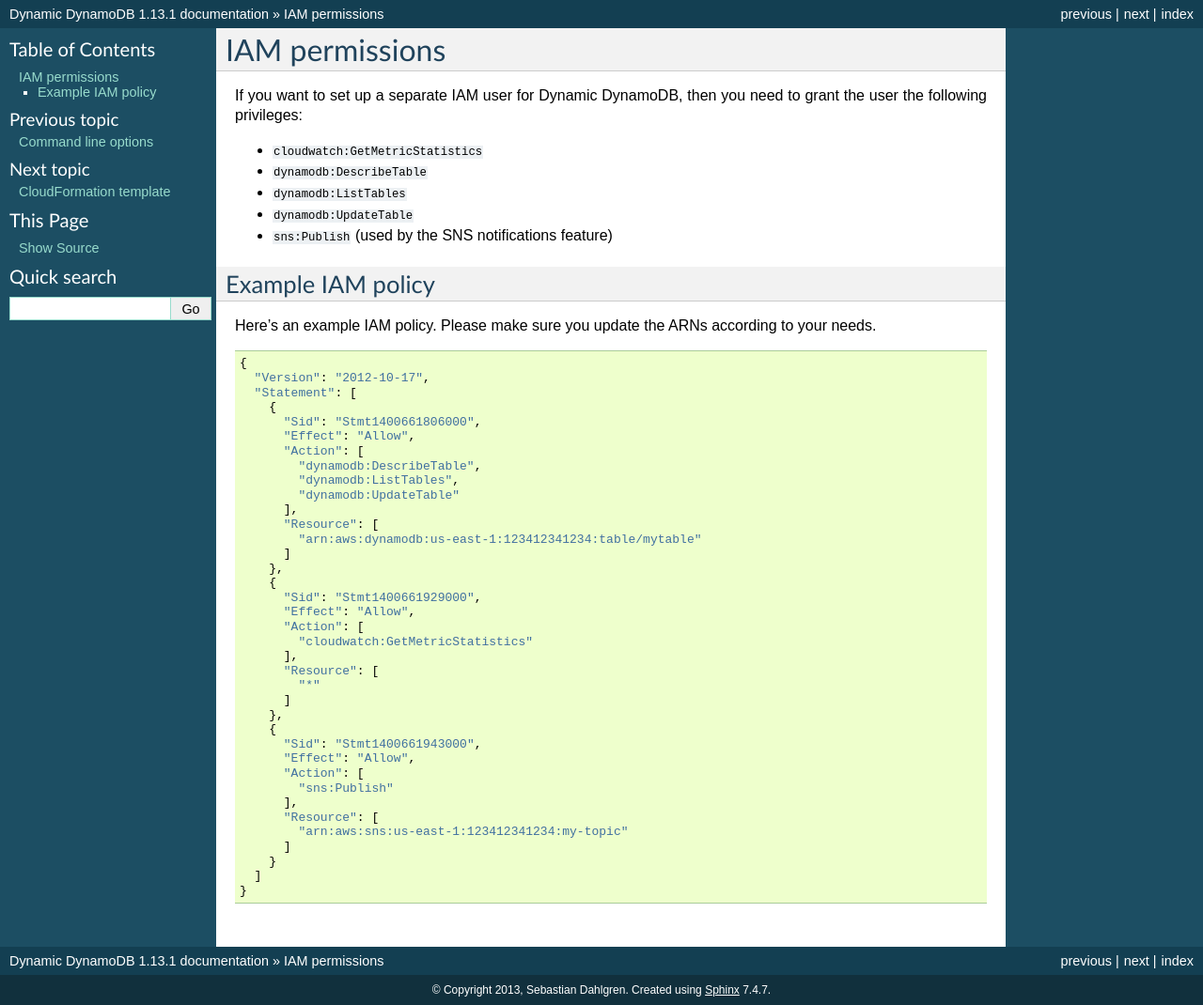
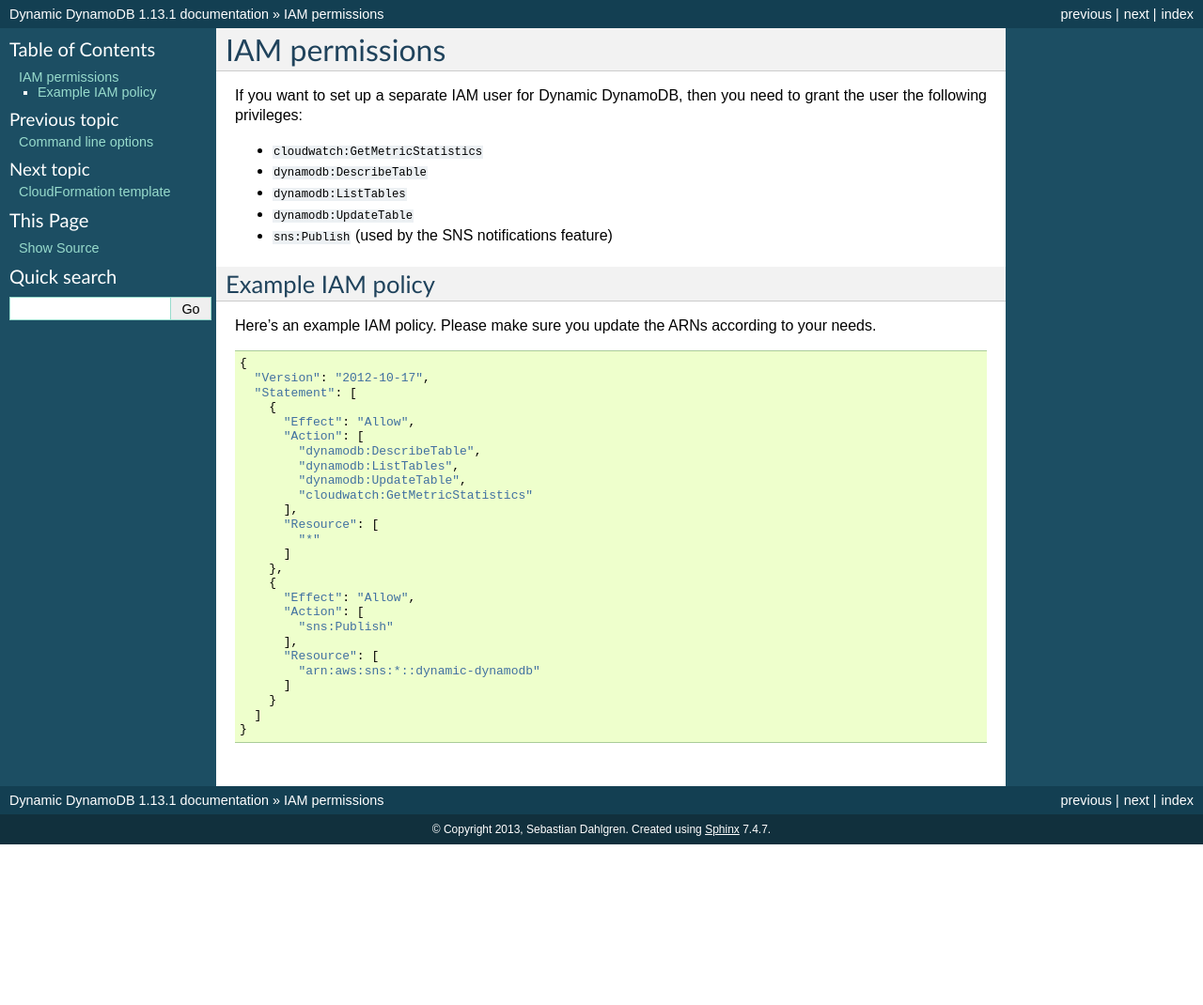
Before and after one commit to sebdah/dynamic-dynamodb, a Sphinx documentation site: the page built from docs/iam_permissions.rst, in a window 1280 px wide. Shown: the whole page at 94% size. Built offline with Sphinx 7.4.7, drawn with Linux system fonts in a browser that asks for light colours; after the commit the page ends 900 px from its top, so only the background shows below that.

Commit message:
Fixed bug in policy

```diff
--- a/docs/iam_permissions.rst
+++ b/docs/iam_permissions.rst
@@ -19,21 +19,11 @@
       "Version": "2012-10-17",
       "Statement": [
         {
-          "Sid": "Stmt1400661806000",
           "Effect": "Allow",
           "Action": [
             "dynamodb:DescribeTable",
             "dynamodb:ListTables",
-            "dynamodb:UpdateTable"
-          ],
-          "Resource": [
-            "arn:aws:dynamodb:us-east-1:123412341234:table/mytable"
-          ]
-        },
-        {
-          "Sid": "Stmt1400661929000",
-          "Effect": "Allow",
-          "Action": [
+            "dynamodb:UpdateTable",
             "cloudwatch:GetMetricStatistics"
           ],
           "Resource": [
@@ -41,13 +31,12 @@
           ]
         },
         {
-          "Sid": "Stmt1400661943000",
           "Effect": "Allow",
           "Action": [
             "sns:Publish"
           ],
           "Resource": [
-            "arn:aws:sns:us-east-1:123412341234:my-topic"
+            "arn:aws:sns:*::dynamic-dynamodb"
           ]
         }
       ]
```
